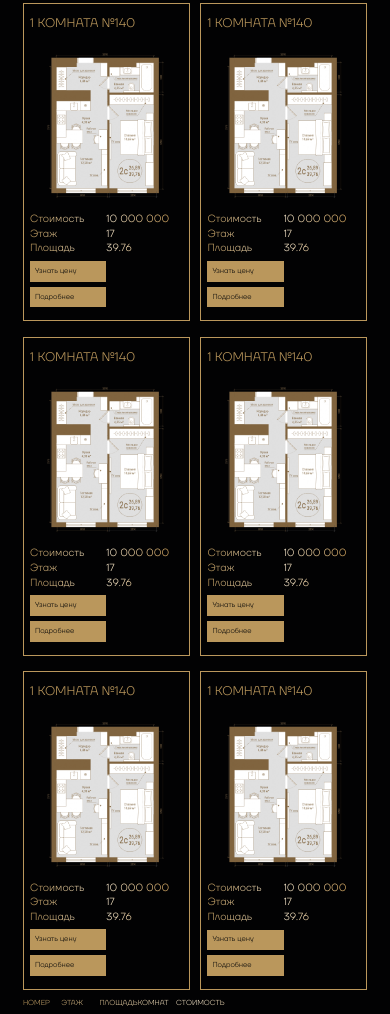
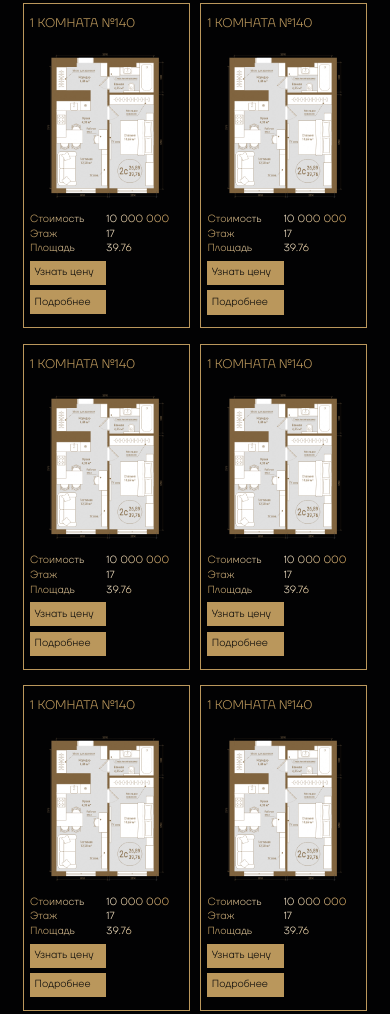
Before and after one commit to R4GNARWR/prime-test, a plain HTML site: page flats.html in a window 390 px wide. Shown: the part 784-1798 px from the top of the page. Drawn offline with Linux system fonts and the light colour scheme; files whose address does not match are found by name.

Commit message:
mobile btns var fix

```diff
--- a/css/kirill.css
+++ b/css/kirill.css
@@ -2370,7 +2370,6 @@
   display: flex;
   align-items: center;
   justify-content: flex-start;
-  width: 100%;
   font-family: 'TT Firs Neue';
   font-weight: 300;
   font-size: 1.4rem;
@@ -2382,6 +2381,10 @@
   width: 50%;
 
 }
+.flats__item-btn:hover
+{
+  color: #090909;
+}
 .flats__item-btn__wrap
 {
   margin-top: 1rem;
@@ -2390,3 +2393,11 @@
   align-items: flex-start;
   row-gap: 1rem;
 }
+@media (max-width:768px) {
+  .flats__item-btn
+{
+  width: 50%;
+  font-size: 2rem;
+  padding: 0.66rem;
+}
+}
```
